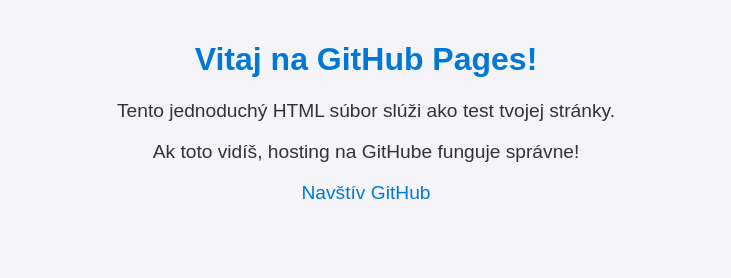
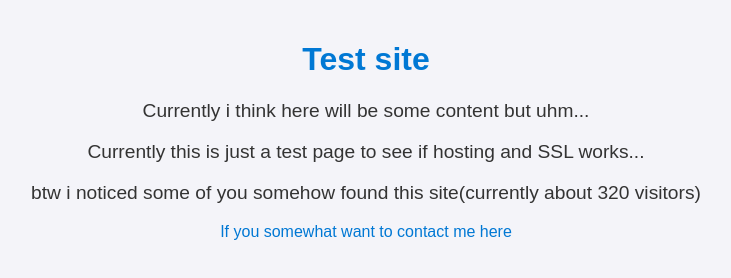
Before and after one commit to divixkooo/ehairsalon.com, a plain HTML site: page index.html in a window 1280 px wide. Shown: the whole page, without its empty margins (274-1005 px from the left). Drawn offline with Linux system fonts and the light colour scheme.

Commit message:
Update index.html
updating so its not some gibberish (i used chatgpt with a Slovak prompt)

```diff
--- a/index.html
+++ b/index.html
@@ -3,7 +3,7 @@
 <head>
     <meta charset="UTF-8">
     <meta name="viewport" content="width=device-width, initial-scale=1.0">
-    <title>Test GitHub Pages</title>
+    <title>e-hair-salon.com</title>
     <style>
         body {
             font-family: Arial, sans-serif;
@@ -29,11 +29,11 @@
     </style>
 </head>
 <body>
-    <h1>Vitaj na GitHub Pages!</h1>
-    <p>Tento jednoduchý HTML súbor slúži ako test tvojej stránky.</p>
-    <p>Ak toto vidíš, hosting na GitHube funguje správne!</p>
-    <p>
-        <a href="https://github.com" target="_blank">Navštív GitHub</a>
+    <h1>Test site</h1>
+    <p>Currently i think here will be some content but uhm...</p>
+    <p>Currently this is just a test page to see if hosting and SSL works...</p>
+    <p>btw i noticed some of you somehow found this site(currently about 320 visitors)</p>
+        <a href="https://domaincontact.cloudflareregistrar.com/e-hair-salon.com" target="_blank">If you somewhat want to contact me here</a>
     </p>
 </body>
 </html>
```
